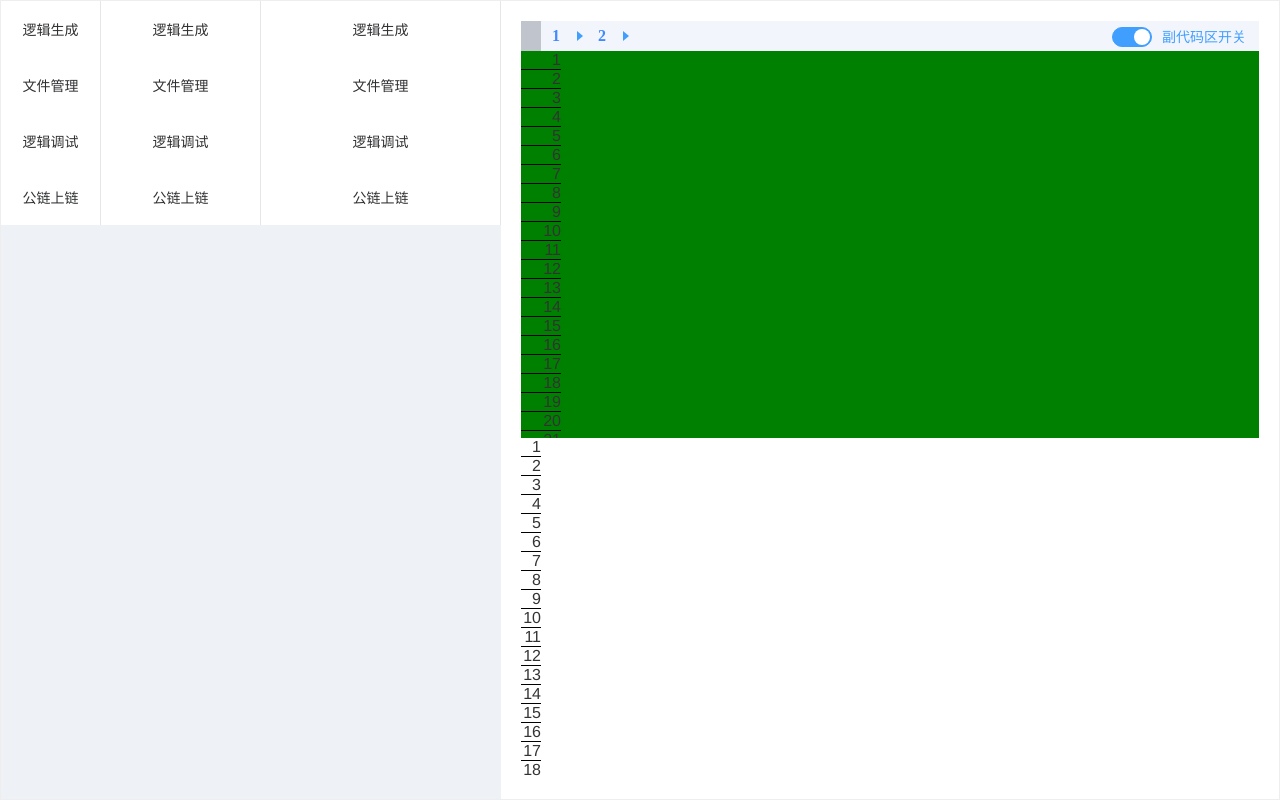
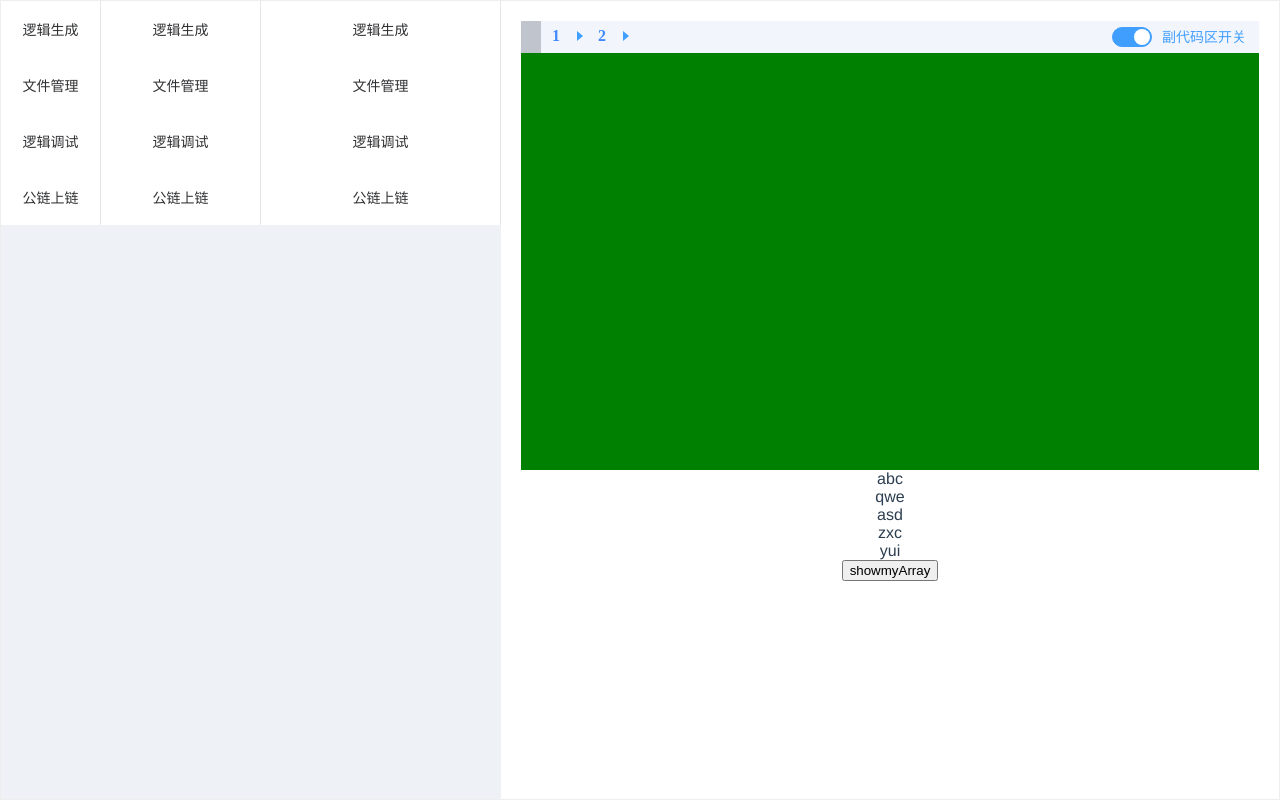
Before and after one commit to BiHong-Yang/graduation-project, a Vue app: page /#/ in a window 1280 px wide. Both pictures are taken after a click on the element 1132 px from the left and 36 px from the top of the page. Built offline with nearby package versions, Linux system fonts and the light colour scheme.

Commit message:
将之前的参数传递模式全部修改成vuex管理

```diff
--- a/package.json
+++ b/package.json
@@ -8,15 +8,17 @@
     "lint": "vue-cli-service lint"
   },
   "dependencies": {
+    "babel-preset-stage-2": "^6.24.1",
     "core-js": "^3.6.4",
     "element-ui": "^2.13.0",
     "jquery": "^3.4.1",
     "jquery-ui": "^1.12.1",
+    "node-sass": "^4.13.1",
     "sass-loader": "^8.0.2",
     "vue": "^2.6.11",
     "vue-router": "^3.1.5",
     "vuedraggable": "^2.23.2",
-    "vuex": "^3.1.2"
+    "vuex": "^3.1.3"
   },
   "devDependencies": {
     "@vue/cli-plugin-babel": "^4.2.3",
@@ -32,7 +34,6 @@
     "eslint-plugin-vue": "^6.1.2",
     "jquery-ui": "^1.12.1",
     "lint-staged": "^9.5.0",
-    "node-sass": "^4.13.1",
     "prettier": "^1.19.1",
     "vue-cli-plugin-element": "^1.0.1",
     "vue-template-compiler": "^2.6.11"
--- a/src/components/Home.vue
+++ b/src/components/Home.vue
@@ -29,7 +29,7 @@
   </div>
 </template>
 
-<style>
+<style scoped>
 .el-header {
   background-color: #b3c0d1;
   color: #333;
@@ -40,7 +40,7 @@
   color: #333;
 }
 
-.el-menu-item{
+.el-menu-item {
   user-select: none;
 }
 
--- a/src/components/Logic/CodeSpace.vue
+++ b/src/components/Logic/CodeSpace.vue
@@ -1,55 +1,46 @@
 <template>
   <div id="codespace">
-    <div id="sub">
-      <el-container class="in">
-        <el-header height="30px">
-          <Location :location="clocation" @subtoggle="changefold"></Location>
-        </el-header>
-        <el-main v-show="unfold">
-          <div class="subcode">
-            <el-container class="in">
-              <el-aside width="40px">
-                <ul id="for-sub" class="infinite-list" v-infinite-scroll="load">
-                  <li v-for="(i, index) in count" :key="index" class="infinite-list-item">{{ i }}</li>
-                </ul>
-              </el-aside>
-              <el-main></el-main>
-            </el-container>
+    <div class="header">
+      <Location :location="clocation"></Location>
     </div>
-        </el-main>
-      </el-container>
+    <div id="sub" v-show="toggle">
+      <div class="subcode"></div>
     </div>
 
     <div id="main">
-      <el-container class="in">
-        <el-main>
       <div class="maincode">
-            <el-container>
-              <el-aside width="20px">
-                <ul id="for-main" class="infinite-list" v-infinite-scroll="load">
-                  <li v-for="(i, index) in count" :key="index" class="infinite-list-item">{{ i }}</li>
-                </ul>
-              </el-aside>
-              <el-main></el-main>
-            </el-container>
+        <draggable v-model="myArray">
+          <transition-group>
+            <div v-for="element in myArray" :key="element.id">{{element.name}}</div>
+          </transition-group>
+        </draggable>
+        <button @click="showmyArray">showmyArray</button>
+        <draggable v-model="myArray">
+          <transition-group></transition-group>
+        </draggable>
       </div>
-        </el-main>
-      </el-container>
     </div>
   </div>
 </template>
 
-<script>
+<script >
+import draggable from "vuedraggable";
 import $ from "jquery";
 import Location from "./Location";
-// import Linenum from "./Linenum";
+import { mapState } from "vuex";
 
 export default {
   data() {
     return {
       clocation: ["1", "2"],
-      unfold: false,
-      count: 0
+      count: 0,
+      myArray: [
+        { name: "abc", id: 1 },
+        { name: "qwe", id: 2 },
+        { name: "asd", id: 3 },
+        { name: "zxc", id: 4 },
+        { name: "yui", id: 5 }
+      ]
     };
   },
   methods: {
@@ -61,18 +52,26 @@ export default {
         $("#sub").height("30px");
       }
     },
-    load() {
+    load: function() {
       this.count += 1;
+    },
+    showmyArray: function() {
+      console.log(this.myArray);
     }
   },
   components: {
-    Location
-    // Linenum
+    Location,
+    draggable
+  },
+  computed: {
+    ...mapState({
+      toggle: status => status.logic.SubcodeToggle
+    })
   }
 };
 </script>
 
-<style lang='scss'>
+<style lang='scss' scoped>
 #codespace {
   position: relative;
   top: 0;
@@ -86,41 +85,20 @@ export default {
 #sub {
   flex: 0 0 auto;
   transform: height 1s;
+  height: 55%;
 }
 
 #main {
   flex: 1 1 auto;
   height: 45%;
 }
-.bread {
-  margin: 10px;
-}
 
-.el-container {
-  height: 100%;
-}
-
-.in {
-  .el-header {
+.header {
+  background-color: #f2f6fc;
+  display: inline-flex;
   align-items: center;
   line-height: 30px;
-    background-color: #f2f6fc;
   padding: 0px;
-  }
-  .el-aside {
-    height: 100%;
-  }
-  .el-main {
-    height: 100%;
-    padding: 0px;
-  }
-}
-.full {
-  position: absolute;
-  top: 0;
-  left: 0;
-  width: 100%;
-  height: 100%;
 }
 
 .subcode {
--- a/src/components/Logic/Linenum.vue
+++ /dev/null
@@ -1,32 +0,0 @@
-<template>
-  <ul class="infinite-list" v-infinite-scroll="load" >
-    <li v-for="(i, index) in count" :key="index" class="infinite-list-item">{{ i }}</li>
-  </ul>
-</template>
-
-<script>
-  export default {
-    data () {
-      return {
-        count: 0
-      }
-    },
-    methods: {
-      load () {
-        this.count += 1
-      }
-    }
-  }
-</script>
-
-<style>
-.infinite-list{
-  height: 100%;
-  overflow-y:scroll;
-  margin: 0px;
-}
-ul
-{
-  list-style: none;
-}
-</style>
--- a/src/components/Logic/Location.vue
+++ b/src/components/Logic/Location.vue
@@ -1,5 +1,5 @@
 <template>
-  <div class="outout">
+  <div class="location">
     <div class="out">
       <div class="front"></div>
       <div class="numbox" v-for="(item, index) in location" :key="index">
@@ -11,8 +11,8 @@
         </div>
       </div>
     </div>
-    <div class="toggle">
-      <el-switch @change="subtoggle" v-model="value" active-text="副代码区开关"></el-switch>
+    <div class="togglebox">
+      <el-switch @change="subtoggle" v-model="toggle" active-text="副代码区开关"></el-switch>
     </div>
   </div>
 </template>
@@ -22,19 +22,19 @@ export default {
   props: ["location"],
   data() {
     return {
-      value: false
+      toggle: this.$store.logicSubcodeToggle
     };
   },
   methods: {
     subtoggle: function() {
-      console.log(this.value);
-      this.$emit("subtoggle", this.value);
+      this.$store.dispatch("logic/ChangeToggle", this.toggle);
     }
-  }
+  },
+  computed: {}
 };
 </script>
 
-<style>
+<style scoped>
 .num {
   min-width: 30px;
   font-family: "微软雅黑";
@@ -67,7 +67,7 @@ export default {
   width: 20px;
   background-color: #c0c4cc;
 }
-.toggle {
+.togglebox {
   width: 160px;
   flex: 0 0 auto;
   position: relative;
@@ -79,7 +79,7 @@ export default {
 .icon {
   padding: 1px 0px;
 }
-.outout {
+.location {
   width: 100%;
   height: 100%;
   display: inline-flex;
--- a/src/main.js
+++ b/src/main.js
@@ -5,11 +5,9 @@ import store from "./store";
 import ElementUI from 'element-ui'
 import 'element-ui/lib/theme-chalk/index.css'
 
-// import 'jquery'
 
 Vue.use(ElementUI)
-
-// Vue.use($)
+Vue.config.devtools = true
 
 
 Vue.config.productionTip = false;
--- a/src/store/index.js
+++ b/src/store/index.js
@@ -1,11 +1,29 @@
 import Vue from "vue";
 import Vuex from "vuex";
 
+import logic from './modules/logic';
+
 Vue.use(Vuex);
 
+const state = {
+
+}
+
+const mutations = {
+
+}
+
+const actions = {
+
+}
+
+const modules = {
+    logic,
+}
 export default new Vuex.Store({
-  state: {},
-  mutations: {},
-  actions: {},
-  modules: {}
+    strict: true,
+    state,
+    mutations,
+    actions,
+    modules
 });
--- /dev/null
+++ b/src/store/modules/logic.js
@@ -0,0 +1,28 @@
+const state = {
+    SubcodeToggle: false
+}
+
+const getters = {
+
+}
+
+const mutations = {
+    ChangeToggle(state, value) {
+        state.SubcodeToggle = value;
+    }
+}
+
+const actions = {
+    ChangeToggle(context, value) {
+        console.log('here');
+        context.commit('ChangeToggle', value)
+    }
+}
+
+export default {
+    namespaced: true,
+    state,
+    getters,
+    mutations,
+    actions,
+}
```
Also changed, not shown: 1 other file (tests, documents, lock files or other folders). Lines whose indentation alone changed are shown as unchanged.
